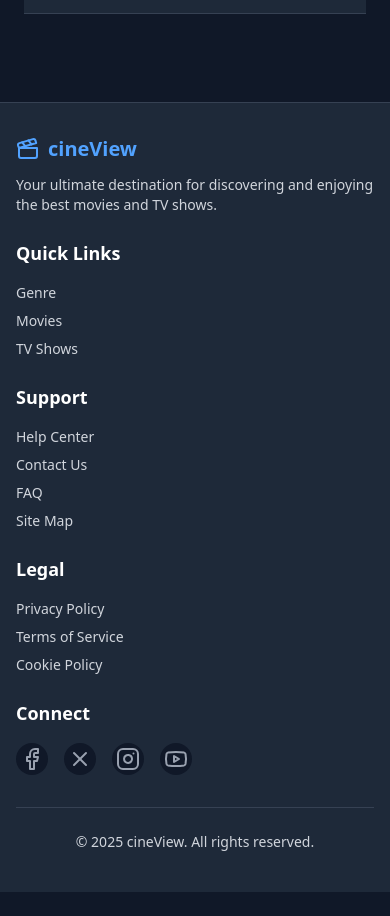
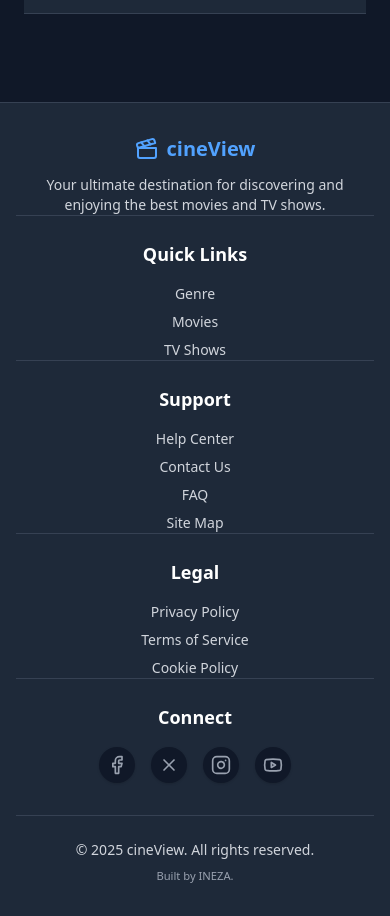
Before and after one commit to AimINEZA/Cineview, a React (Vite) app: page / in a window 390 px wide. Shown: the part 1160-2076 px from the top of the page. Before the commit the page ends 2052 px from the top, so only its background shows below. Built offline with nearby package versions, Linux system fonts and the light colour scheme; no server answers.

Commit message:
ui: make footer more attractive on md/sm screens (center/stack layout)

```diff
--- a/src/components/Footer.jsx
+++ b/src/components/Footer.jsx
@@ -13,20 +13,20 @@ function Footer() {
   return (
     <footer className="bg-gray-800 text-gray-300 border-t border-gray-700 mt-12">
       <div className="container mx-auto px-4 sm:px-6 md:px-12 py-8">
-        <div className="grid grid-cols-1 sm:grid-cols-2 md:grid-cols-4 lg:grid-cols-5 gap-6">
+        <div className="grid grid-cols-1 sm:grid-cols-2 md:grid-cols-4 lg:grid-cols-5 gap-6 divide-y divide-gray-700 sm:divide-y-0">
           {/* Logo and Description */}
-          <div className="col-span-1 lg:col-span-1">
+          <div className="col-span-1 lg:col-span-1 flex flex-col items-center sm:items-start text-center sm:text-left">
             <Link to="/" className="flex items-center space-x-2 text-xl font-bold text-blue-400 mb-3">
               <Clapperboard className="w-6 h-6" />
               <span>cineView</span>
             </Link>
-            <p className="text-sm">
+            <p className="text-sm max-w-xs">
               Your ultimate destination for discovering and enjoying the best movies and TV shows.
             </p>
           </div>
 
           {/* Quick Links */}
-          <div>
+          <div className="text-center sm:text-left">
             <h3 className="text-lg font-semibold mb-4 text-white">Quick Links</h3>
             <ul className="list-none space-y-2 text-sm">
               <li><Link to="/genre" className="hover:text-blue-400 transition-colors">Genre</Link></li>
@@ -36,7 +36,7 @@ function Footer() {
           </div>
 
           {/* Support */}
-          <div>
+          <div className="text-center sm:text-left">
             <h3 className="text-lg font-semibold mb-4 text-white">Support</h3>
             <ul className="list-none space-y-2 text-sm">
               <li><Link to="/help" className="hover:text-blue-400 transition-colors">Help Center</Link></li>
@@ -47,7 +47,7 @@ function Footer() {
           </div>
 
           {/* Legal */}
-          <div>
+          <div className="text-center sm:text-left">
             <h3 className="text-lg font-semibold mb-4 text-white">Legal</h3>
             <ul className="list-none space-y-2 text-sm">
               <li><Link to="/privacy" className="hover:text-blue-400 transition-colors">Privacy Policy</Link></li>
@@ -57,30 +57,30 @@ function Footer() {
           </div>
 
           {/* Social Media */}
-          <div className="col-span-1 md:col-span-1">
+          <div className="col-span-1 md:col-span-1 flex flex-col items-center">
             <h3 className="text-lg font-semibold mb-4 text-white">Connect</h3>
-            <div className="flex space-x-4 justify-start md:justify-center">
-              <a href="https://web.facebook.com/aime.ineza.399" className="text-gray-400 hover:text-blue-400 transition-colors p-1 rounded-full bg-gray-900 hover:bg-gray-700">
-                <Facebook size={24} />
+            <div className="flex space-x-4 justify-center lg:justify-end">
+              <a href="https://web.facebook.com/aime.ineza.399" className="text-gray-400 hover:text-blue-400 transition-colors p-2 rounded-full bg-gray-900 hover:bg-gray-700 shadow-sm">
+                <Facebook size={20} />
               </a>
-              <a href="https://x.com/AimINEZA2" className="text-gray-400 hover:text-blue-400 transition-colors p-1 rounded-full bg-gray-900 hover:bg-gray-700">
-                <X size={24} />
+              <a href="https://x.com/AimINEZA2" className="text-gray-400 hover:text-blue-400 transition-colors p-2 rounded-full bg-gray-900 hover:bg-gray-700 shadow-sm">
+                <X size={20} />
               </a>
-              <a href="https://www.instagram.com/fab_ineza/" className="text-gray-400 hover:text-blue-400 transition-colors p-1 rounded-full bg-gray-900 hover:bg-gray-700">
-                <Instagram size={24} />
+              <a href="https://www.instagram.com/fab_ineza/" className="text-gray-400 hover:text-blue-400 transition-colors p-2 rounded-full bg-gray-900 hover:bg-gray-700 shadow-sm">
+                <Instagram size={20} />
               </a>
-              <a href="https://www.youtube.com/@Netflix" className="text-gray-400 hover:text-blue-400 transition-colors p-1 rounded-full bg-gray-900 hover:bg-gray-700">
-                <Youtube size={24} />
+              <a href="https://www.youtube.com/@Netflix" className="text-gray-400 hover:text-blue-400 transition-colors p-2 rounded-full bg-gray-900 hover:bg-gray-700 shadow-sm">
+                <Youtube size={20} />
               </a>
             </div>
           </div>
         </div>
 
         {/* Bottom Bar */}
-        <div className="mt-8 pt-6 border-t border-gray-700 text-sm flex flex-col sm:flex-row sm:justify-between items-center gap-2">
-          <p className="text-center sm:text-left">&copy; {currentYear} cineView. All rights reserved.</p>
+        <div className="mt-8 pt-6 border-t border-gray-700 text-sm flex flex-col md:flex-row md:justify-between items-center gap-2">
+          <p className="text-center md:text-left">&copy; {currentYear} cineView. All rights reserved.</p>
           <div className="flex items-center gap-3 text-gray-400">
-            <small className="hidden sm:inline">Built by INEZA.</small>
+            <small className="block md:inline">Built by INEZA.</small>
           </div>
         </div>
       </div>
```
